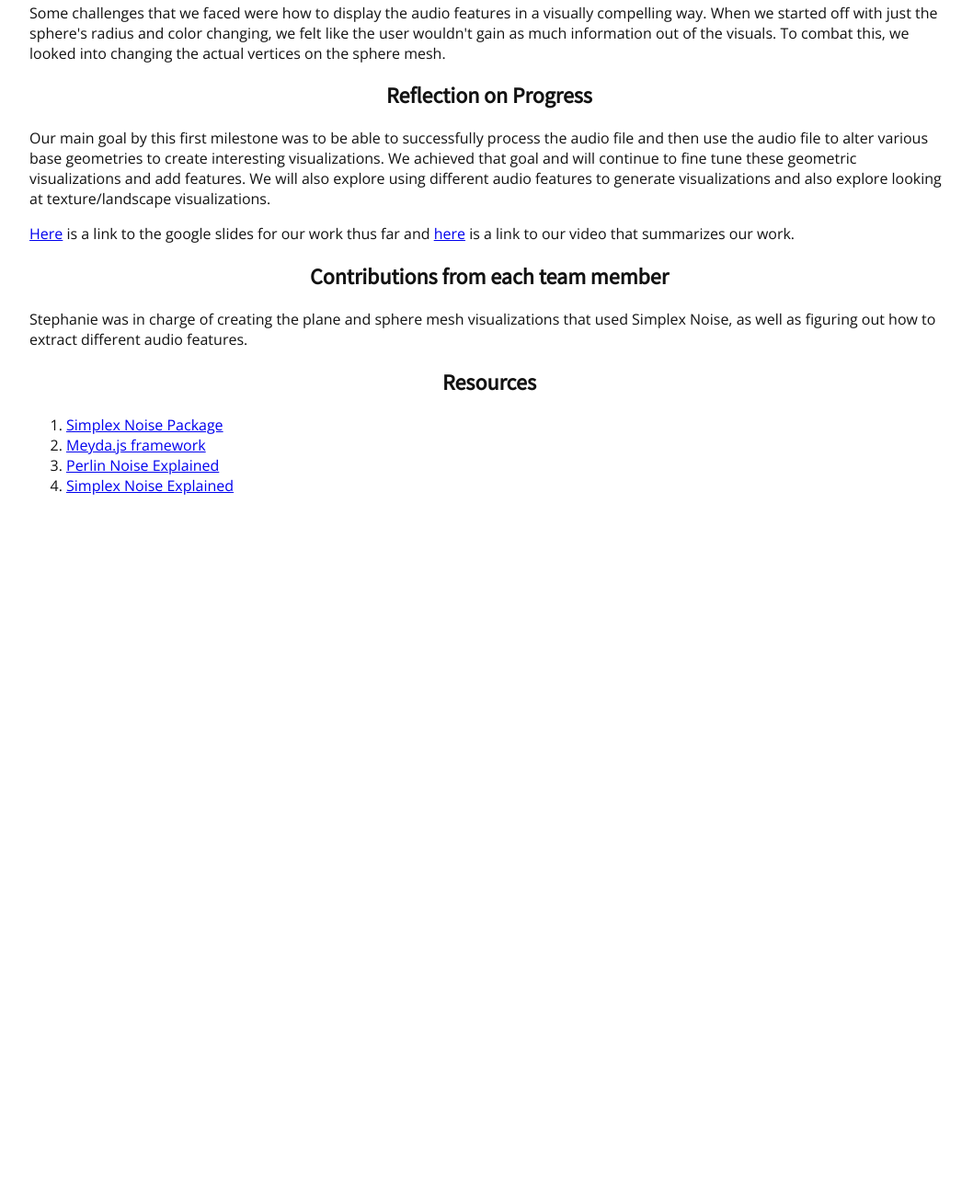
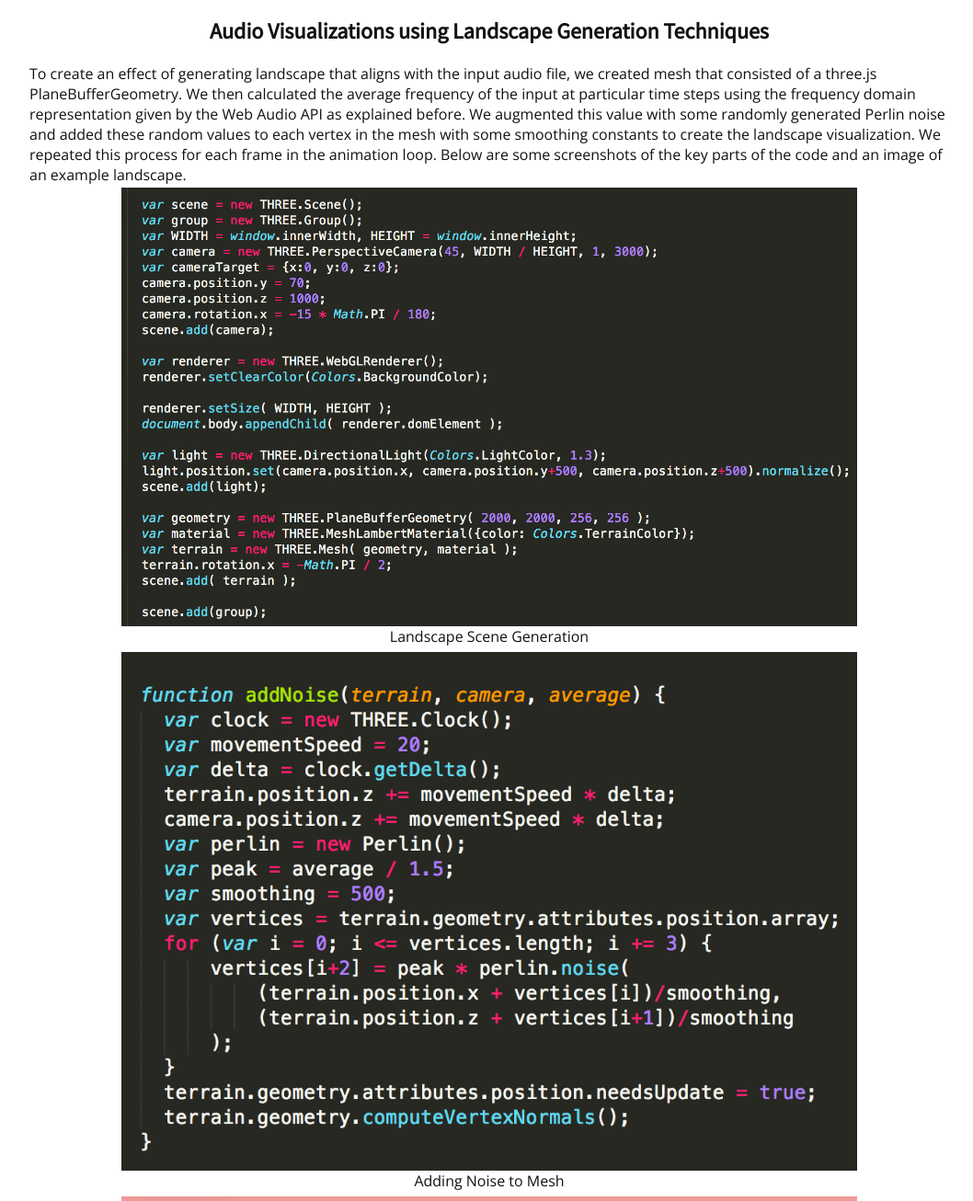
Before and after one commit to nipunramk/cs184-final-proj, a plain HTML site: page index.html in a window 1280 px wide. Shown: the part 5844-7150 px from the top of the page at 92% size, without its empty margins (108-1166 px from the left). Before the commit the page ends 6499 px from the top, so only its background shows below. Drawn offline with nearby package versions, Linux system fonts and the light colour scheme.

Commit message:
Added Nipun's writeup

```diff
--- a/index.html
+++ b/index.html
@@ -32,11 +32,11 @@
 <div>
 
 <h2 align="middle">Abstract</h2>
-<p> Music visualization is often used by electronic music visualizers and media player software to generate real time, adaptive images based on the audio features of a piece of music. In this project, we want to delve into the techniques that people in this field use to detect the sound waves and transform them into visual imagery. We started off with several basic geometries, such as spheres and bars, and then moved onto more complex imagery like landscapes. We mainly used WebAudio API and Meyda.js to extract and process audio features and THREE.js and WEBGL frameworks to render the graphics. Several audio features that we explored include MFCC, RMS, chroma, and energy.
+<p> Music visualization is often used by electronic music visualizers and media player software to generate real time, adaptive images based on the audio features of a piece of music. In this project, we want to delve into the techniques that people in this field use to detect the sound waves and transform them into visual imagery. We started off with several basic geometries, such as spheres and bars, and then moved onto more complex imagery like landscapes. We mainly used WebAudio API and Meyda.js to extract and process audio features and THREE.js and WEBGL frameworks to render the graphics. Several audio features that we explored include MFCC, RMS, chroma, and energy. We found that using complex noise models such as Simplex and Perlin noise lead to the most engaging visualizations and using features such as average frequency and MFCC helped tremendously towards creating realistic changes in the images.
  </p>
 
 <h2 align="middle">Audio Visualizations on a Simple Sphere Geometry</h2>
-The first visualization we attempted to create was a simple sphere that would change size and color according to frequencies in the music. We used the three.js framework to render a scene with a sphere. Once we generated a scene, we then used a listener from the Web Audio API to analyze the frequency domain data from the audio file. The frequencies provided from the audio context were then averaged into a single value that was then used to scale the radius of the sphere. Additionally, we normalized this average frequency value to a value between 0 and 1 by dividing it by the maximum frequency found in the frequency domain. We then mapped this normalized value to a specific color over the hex color scale as defined by HTML5. Below is a screenshot of the main code that changes attributes of the sphere.
+The first visualization we attempted to create was a simple sphere that would change size and color according to frequencies in the music. We used the three.js framework to render a scene with a sphere. Once we generated a scene, we then used a listener from the Web Audio API to analyze the frequency domain data from the audio file. The frequencies provided from the audio context were then averaged into a single value that was then used to scale the radius of the sphere. Additionally, we normalized this average frequency value to a value between 0 and 1 by dividing it by the maximum frequency found in the frequency domain. We then mapped this normalized value to a specific color over the hex color scale as defined by HTML5. Below is a screenshot of the main code that changes attributes of the sphere. This code was built from looking at several audio visualization and three.js examples (outlined in the references) and then used as a framework to build later visualizations.
 
 <div align="middle">
   <table style="width=100%">
@@ -199,34 +199,76 @@ of the audio file.
   </table>
 </div>
 
+<h2 align="middle">Audio Visualizations using Landscape Generation Techniques</h2>
+
+To create an effect of generating landscape that aligns with the input audio file, we created mesh that consisted of a three.js PlaneBufferGeometry. We then calculated the average frequency of the input at particular time steps using the frequency domain representation given by the Web Audio API as explained before. We augmented this value with some randomly generated Perlin noise and added these random values to each vertex in the mesh with some smoothing constants to create the landscape visualization. We repeated this process for each frame in the animation loop. Below are some screenshots of the key parts of the code and an image of an example landscape.
+
+<div align="middle">
+  <table style="width=100%">
+    <tr>
+      <td>
+        <img src="images/Land_gen.png" align="middle" width="800px"/>
+        <figcaption align="middle">Landscape Scene Generation</figcaption>
+      </td>
+    </tr>
+  </table>
+</div>
+
+<div align="middle">
+  <table style="width=100%">
+    <tr>
+      <td>
+        <img src="images/add_noise.png" align="middle" width="800px"/>
+        <figcaption align="middle">Adding Noise to Mesh</figcaption>
+      </td>
+    </tr>
+  </table>
+</div>
+
+<div align="middle">
+  <table style="width=100%">
+    <tr>
+      <td>
+        <img src="images/landscape.png" align="middle" width="800px"/>
+        <figcaption align="middle">Landscape Image Example</figcaption>
+      </td>
+    </tr>
+  </table>
+</div>
+
 <h2 align="middle">Challenges</h2>
 
 <p>Some challenges that we faced were how to display the audio features in a
 visually compelling way. When we started off with just the sphere's radius and color changing,
 we felt like the user wouldn't gain as much information out of the visuals. To combat this,
-we looked into changing the actual vertices on the sphere mesh.
+we looked into changing the actual vertices on the sphere mesh. Another tricky aspect of audio visualization
+was integrating all the moving parts from obtaining audio features to applying these audio features to various
+animation frames. It took a lot of playing around with parameters to make the animations smooth and compelling.
 
 </p>
 
 
-<h2 align="middle">Reflection on Progress</h2>
+<!-- <h2 align="middle">Reflection on Progress</h2>
 
-<p>Our main goal by this first milestone was to be able to successfully process the audio file and then use the audio file to alter various base geometries to create interesting visualizations. We achieved that goal and will continue to fine tune these geometric visualizations and add features. We will also explore using different audio features to generate visualizations and also explore looking at texture/landscape visualizations.</p>
+<p>Our main goal by this first milestone was to be able to successfully process the audio file and then use the audio file to alter various base geometries to create interesting visualizations. We achieved that goal and will continue to fine tune these geometric visualizations and add features. We will also explore using different audio features to generate visualizations and also explore looking at texture/landscape visualizations.</p> -->
 
-<p><a href="https://docs.google.com/presentation/d/1gotHWYzfvEhCX2WEEAsS95ao97fVGlePANzYO1rGQdw/edit#slide=id.g58fe59406f_0_0">Here</a> is a link to the google slides for our work thus far and <a href="https://youtu.be/emlJ6kqUvUY">here</a> is a link to our video that summarizes our work. </p>
+<p><a href="https://docs.google.com/presentation/d/1gotHWYzfvEhCX2WEEAsS95ao97fVGlePANzYO1rGQdw/edit#slide=id.g58fe59406f_0_0">Here</a> is a link to the google slides for our work and <a href="https://www.youtube.com/watch?v=Y0BtRpxaVLg&feature=youtu.be">here</a> is a link to our video that summarizes our work. </p>
 
 <h2 align="middle">Contributions from each team member</h2>
 
-<p>Stephanie was in charge of creating the plane and sphere mesh visualizations that used Simplex Noise, as well as figuring out how to extract different audio features.  </p>
+<p>Stephanie was in charge of creating the plane and sphere mesh visualizations that used Simplex Noise, as well as figuring out how to extract different audio features. Nipun developed the initial sphere audio visualization framework and then expanded it to create the bar visualization. He also worked on landscape generation. The third member of our group Lucas Pan unfortunately did not contribute to this project (we mentioned this as a concern in the project milestone form). After the milestone, we did not receive any communication from him and we presented the project in the project showcase without him. The work on this project as presented was solely done by Stephanie and Nipun. </p>
 
 
-<h2 align="middle">Resources </h2>
+<h2 align="middle">Resources/References</h2>
 
 <ol type="1">
   <li><a href="https://www.npmjs.com/package/simplex-noise">Simplex Noise Package</a></li>
   <li><a href="https://meyda.js.org/audio-features">Meyda.js framework</a></li>
   <li><a href="https://www.youtube.com/watch?v=MJ3bvCkHJtE&t=953s">Perlin Noise Explained</a></li>
   <li><a href="http://staffwww.itn.liu.se/~stegu/simplexnoise/simplexnoise.pdf">Simplex Noise Explained</a></li>
+  <li><a href="http://davidscottlyons.com/threejs-intro/?fbclid=IwAR1ukdhWh-P6X9vcsATHlRTa0n4uCXWE-0UkjzXr_Dd9VJ2P6iHb0zgHcHc">Three.js Tutorial</a></li>
+  <li><a href="https://www.cg.tuwien.ac.at/courses/Seminar/WS2010/processing.pdf?fbclid=IwAR3jzDa7Clj5ghyLhFz4wn2RlJaug3uaQ0DNHPylvlBeXCfaopcON19VJGk">Audio Visualization Technical Overview</a></li>
+
 
 
 </ol>
```
Also changed, not shown: images/Land_gen.png (added), images/add_noise.png (added), images/landscape.png (added).
